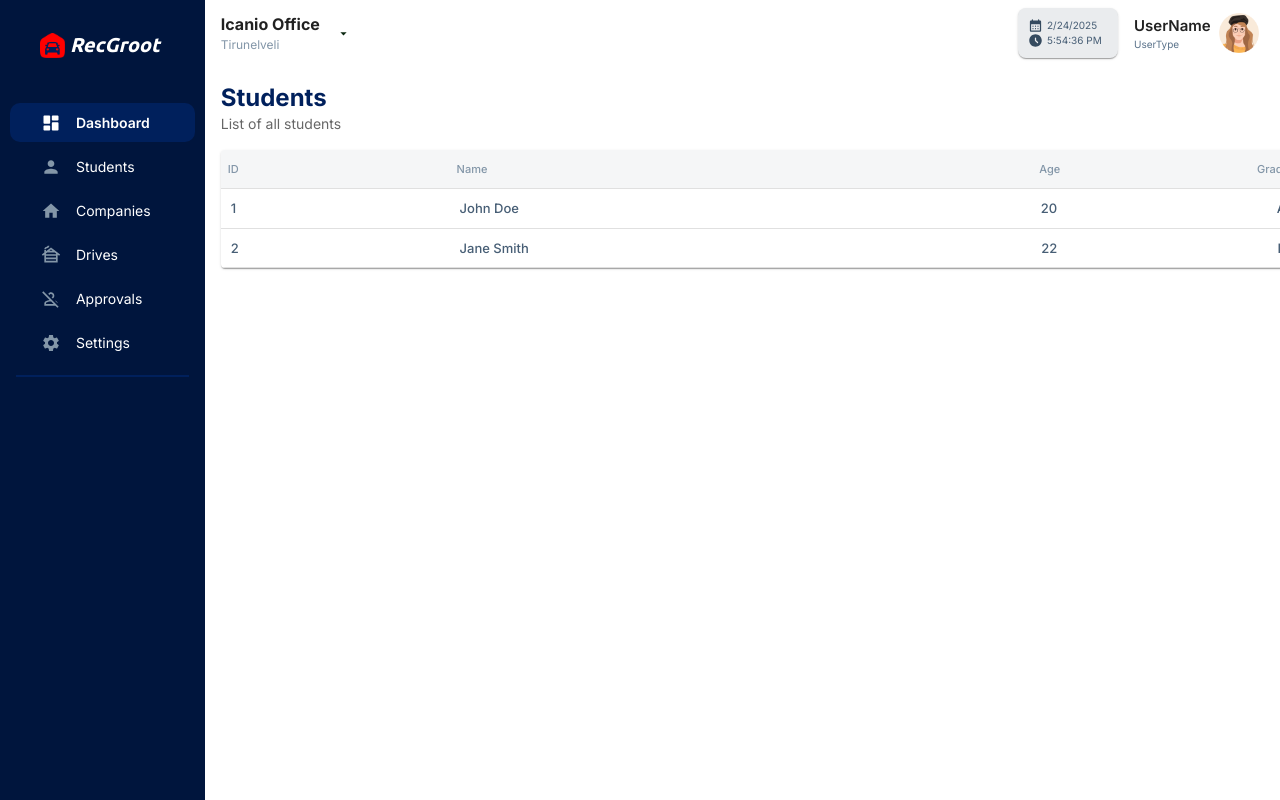
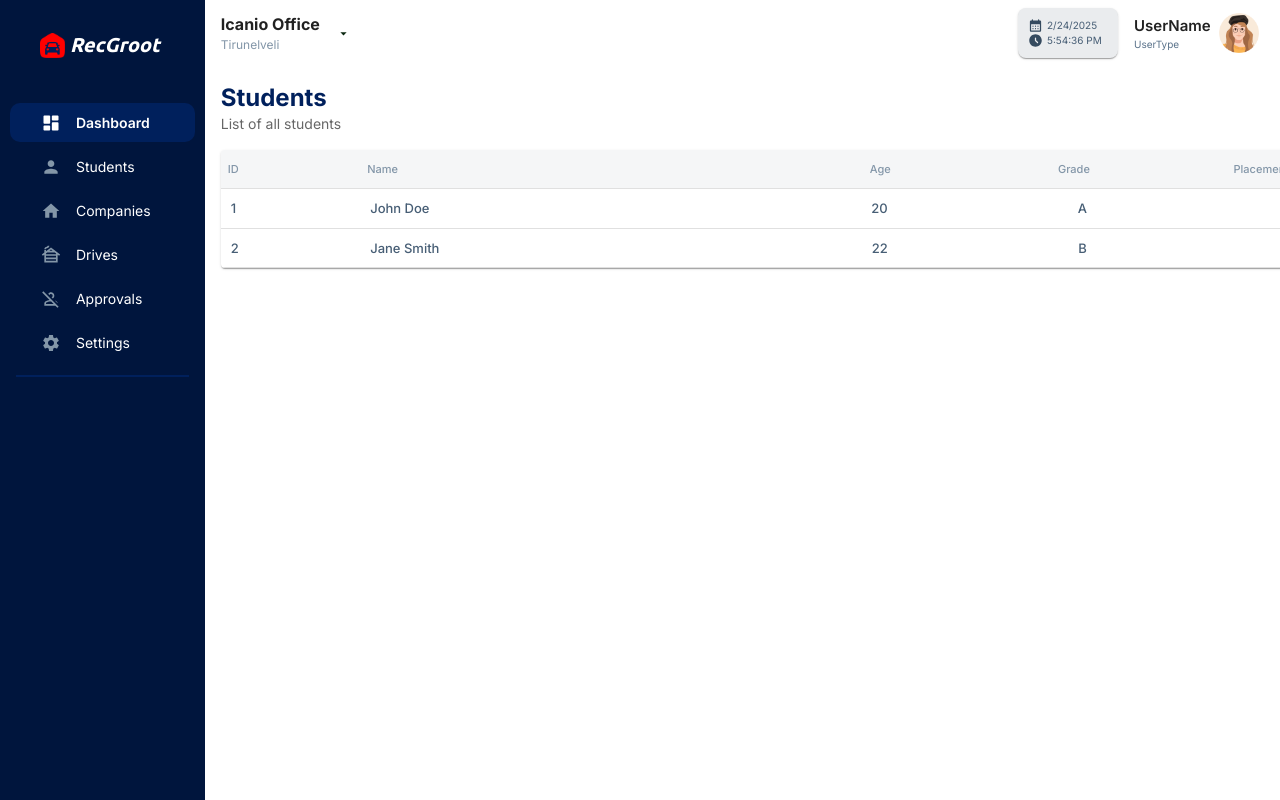
Before and after one commit to nagaraja6050266/RecGrootClient, a React (Vite) app: page /rep/students in a window 1280 px wide. Built offline with nearby package versions, Linux system fonts and the light colour scheme.

Commit message:
custom table

```diff
--- a/src/pages/after-login/CustomTable.jsx
+++ b/src/pages/after-login/CustomTable.jsx
@@ -6,9 +6,7 @@ import TableContainer from "@mui/material/TableContainer";
 import TableHead from "@mui/material/TableHead";
 import TableRow from "@mui/material/TableRow";
 
-
 export default function CustomTable({ columns, rows }) {
-
     return (
         <Paper sx={{ width: "100%", overflow: "hidden" }}>
             <TableContainer sx={{ maxHeight: 440 }}>
@@ -30,26 +28,28 @@ export default function CustomTable({ columns, rows }) {
                         </TableRow>
                     </TableHead>
                     <TableBody>
-                        {rows.map((row, i) => {
-                            return (
+                        {rows.map((row, i) => (
                             <TableRow
                                 role="checkbox"
                                 tabIndex={-1}
-                                    key={row.personID}
+                                key={i}
+                                onClick={row.invokeMethod}
+                                style={{
+                                    cursor: row.invokeMethod
+                                        ? "pointer"
+                                        : "default",
+                                }}
                             >
-                                    {columns.map((column) => {
-                                        return (
+                                {columns.map((column) => (
                                     <TableCell
                                         key={column.id}
                                         align={column.align}
                                     >
                                         {row[column.id]}
                                     </TableCell>
-                                        );
-                                    })}
+                                ))}
                             </TableRow>
-                            );
-                        })}
+                        ))}
                     </TableBody>
                 </Table>
             </TableContainer>
--- a/src/pages/after-login/MenuList.jsx
+++ b/src/pages/after-login/MenuList.jsx
@@ -31,7 +31,7 @@ export default function MenuList() {
                 navigate("/dashboard");
                 break;
             case 1:
-                navigate("/students");
+                navigate("/rep/students");
                 break;
             case 2:
                 navigate("/analytics");
--- a/src/pages/after-login/students/StudentsList.jsx
+++ b/src/pages/after-login/students/StudentsList.jsx
@@ -6,10 +6,11 @@ const studentsData = {
     captionLine: "List of all students",
     table: {
         columns: [
-            { id: "studentID", label: "ID", minWidth: 100 },
+            { id: "studentID", label: "ID", minWidth: 70 },
             { id: "name", label: "Name", minWidth: 170 },
             { id: "age", label: "Age", minWidth: 100, align: "right" },
             { id: "grade", label: "Grade", minWidth: 100, align: "right" },
+            {id:"placement", label: "Placement", minWidth: 100, align: "right"},
         ],
         rows: [
             { studentID: 1, name: "John Doe", age: 20, grade: "A" },
--- a/src/pages/signup/DepartmentsAddComponent.jsx
+++ b/src/pages/signup/DepartmentsAddComponent.jsx
@@ -3,7 +3,7 @@ import { FlexBox } from "../../components/styled-components/styledComponents";
 import { Typography } from "@mui/material";
 import CustomLabelInput from "../../components/styled-components/CustomLabelInput";
 import { StyledButton } from "../../components/styled-components/styledComponents";
-import { Add } from "@mui/icons-material";
+
 export function DepartmentAddComponent({ depts }) {
     const [additionalDepts, setAdditionalDepts] = useState([]);
 
@@ -52,7 +52,7 @@ export function DepartmentAddComponent({ depts }) {
                     ))}
                     {additionalDepts}
                 </FlexBox>
-                <StyledButton variant="outlined" onClick={handleAddDept} startIcon={<Add/>}>
+                <StyledButton variant="outlined" onClick={handleAddDept}>
                     Add Department
                 </StyledButton>
             </FlexBox>
```
Also changed, not shown: src/pages/after-login/ListEntitiesPage.jsx (line endings or trailing spaces). Lines whose indentation alone changed are shown as unchanged.
